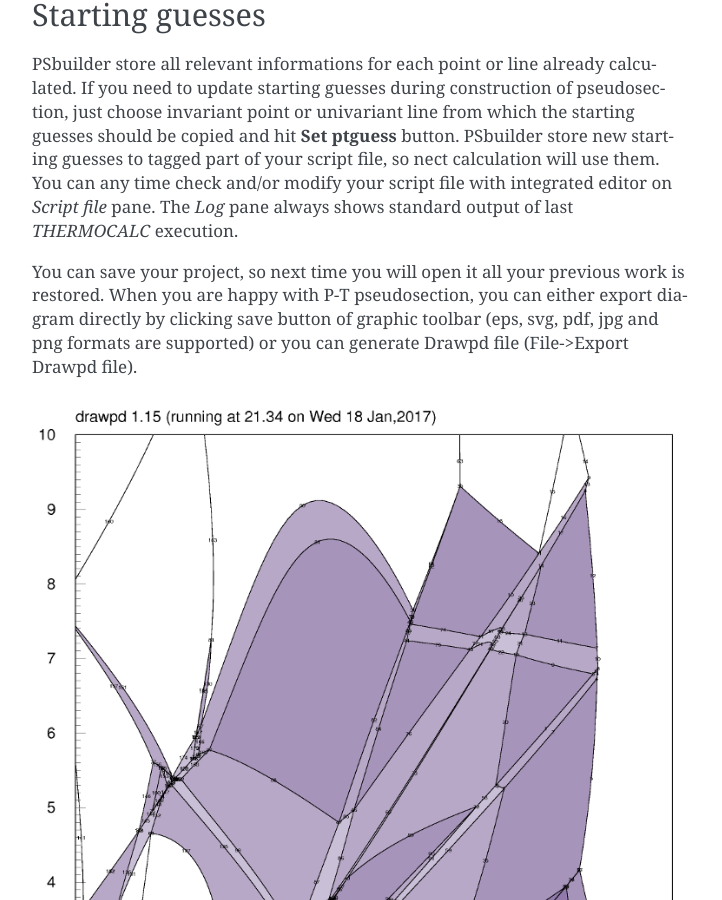
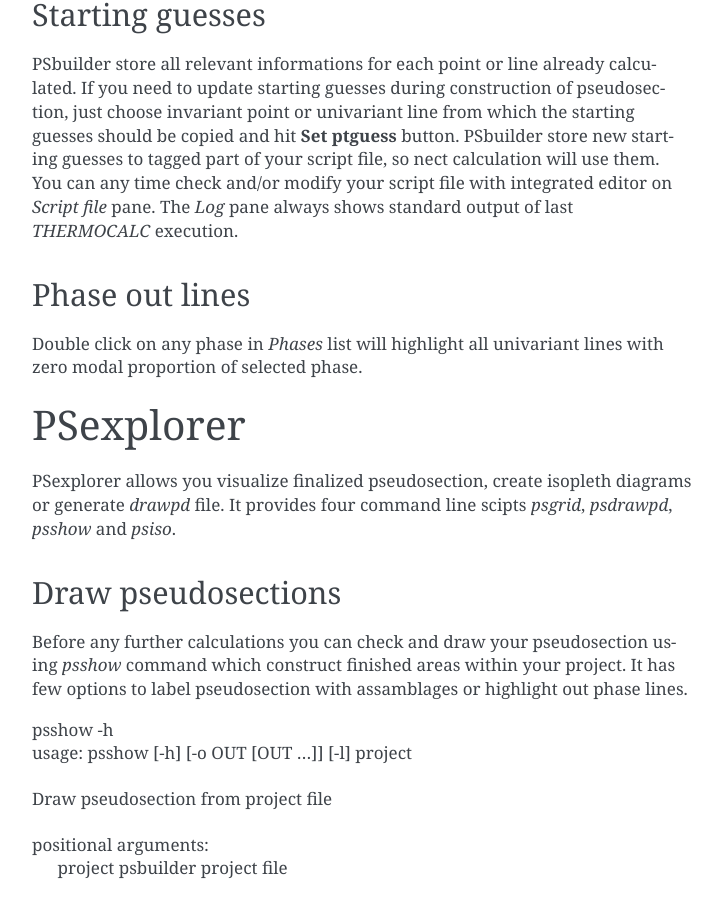
Before and after one commit to ondrolexa/pypsbuilder, a Sphinx documentation site: the page built from docs/tutorial.rst, in a window 1280 px wide and 900 px high, scrolled down 4716 px. Shown: the whole window, without its empty margins (388-1110 px from the left). Built offline with Sphinx 7.4.7, drawn with Linux system fonts in a browser that asks for light colours.

Commit message:
drwapd example removed from docs

```diff
--- a/docs/tutorial.rst
+++ b/docs/tutorial.rst
@@ -82,13 +82,6 @@
 guesses should be copied and hit **Set ptguess** button. PSbuilder store new starting guesses to tagged part of your
 script file, so nect calculation will use them. You can any time check and/or modify your script file with
 integrated editor on `Script file` pane. The `Log` pane always shows standard output of last `THERMOCALC` execution.
-
-You can save your project, so next time you will open it all your previous work is restored.
-When you are happy with P-T pseudosection, you can either export diagram directly by clicking save button
-of graphic toolbar (eps, svg, pdf, jpg and png formats are supported) or you can generate Drawpd
-file (File->Export Drawpd file).
-
-.. image:: images/drawpd.png
 
 Phase out lines
 ---------------
```
Also changed, not shown: docs/images/drawpd.png (deleted).
